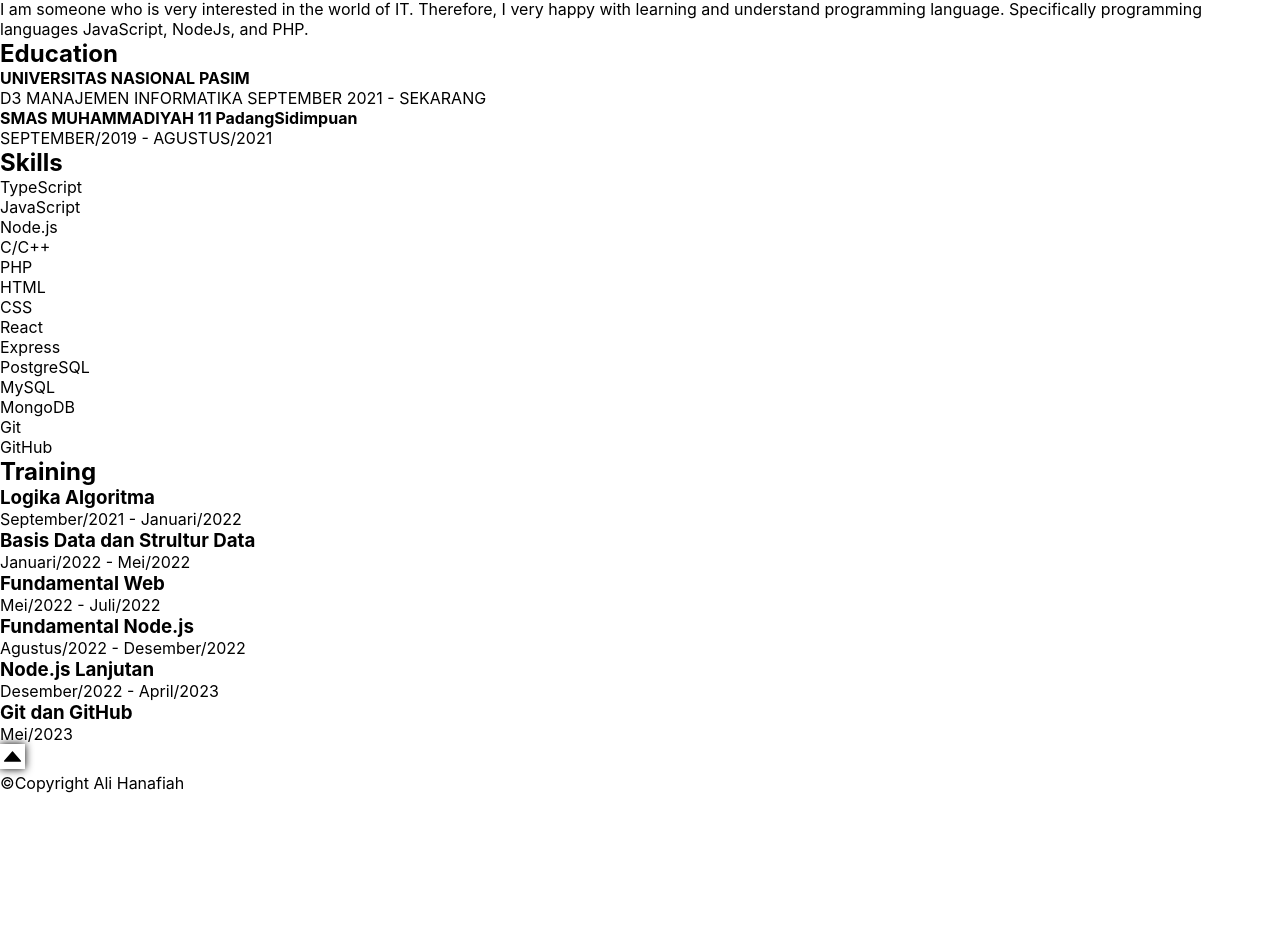
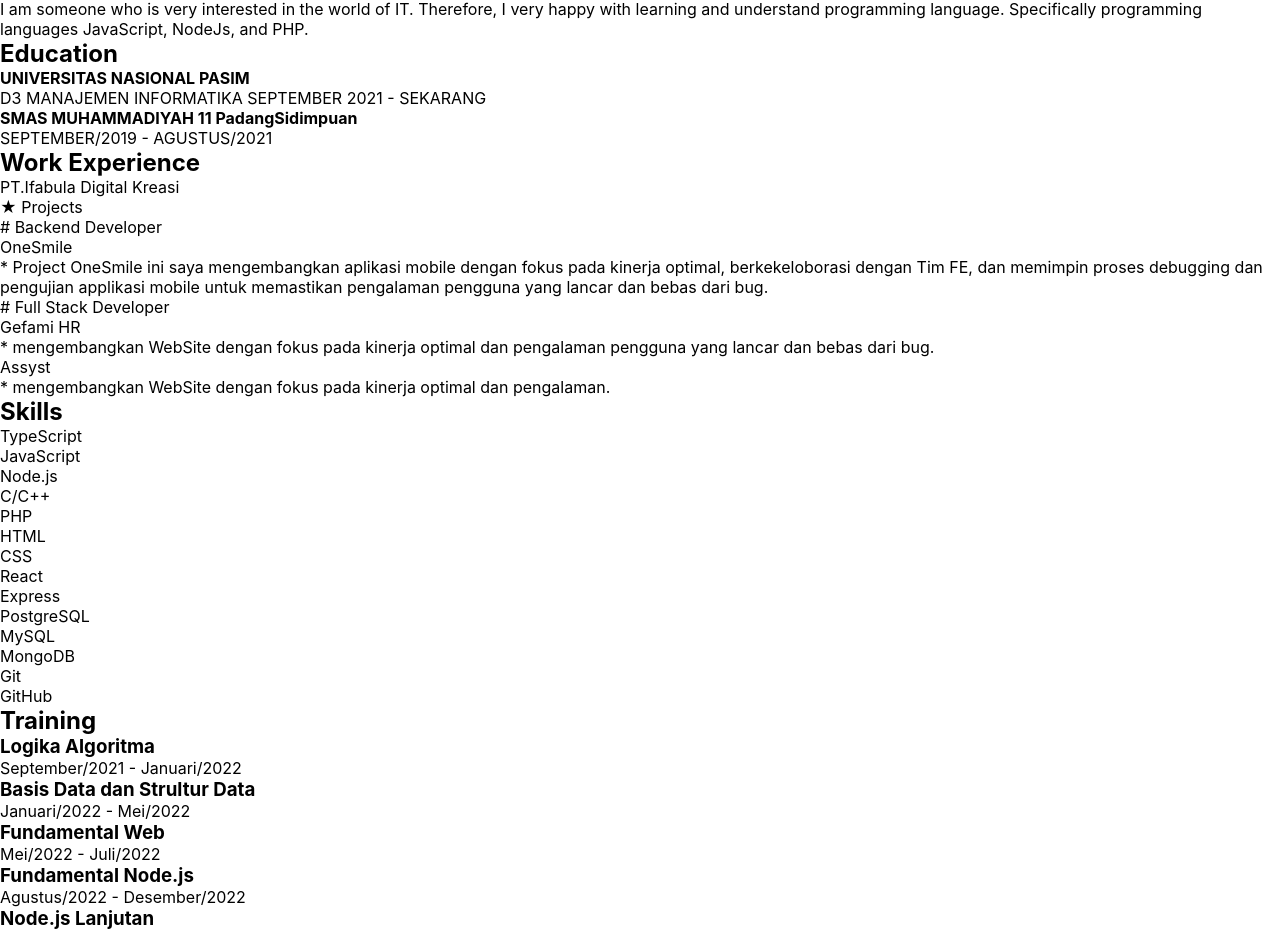
Before and after one commit to hanafiahlubis/portofolio-react, a React (Vite) app: page /CV in a window 1280 px wide. Shown: the part 2802-3733 px from the top of the page. Before the commit the page ends 3595 px from the top, so only its background shows below. Built offline with nearby package versions, Linux system fonts and the light colour scheme.

Commit message:
add work expreienes

```diff
--- a/package.json
+++ b/package.json
@@ -10,6 +10,10 @@
     "preview": "vite preview"
   },
   "dependencies": {
+    "@emotion/react": "^11.13.3",
+    "@emotion/styled": "^11.13.0",
+    "@mui/icons-material": "5.11.0",
+    "@mui/material": "^6.1.1",
     "create": "^0.0.2",
     "latihan-uts-talwind": "link:",
     "react": "^18.2.0",
--- a/src/components/MediaSosial.jsx
+++ b/src/components/MediaSosial.jsx
@@ -11,19 +11,19 @@
     <>
       <NavLink
         to="https://github.com/hanafiahlubis"
-        className={`${theme === "dark" ? "text-black" : "text-white"}`}
+        className={`${theme === "dark" ? "text-white" : "text-white"}`}
       >
         <BsGithub className="text-2xl " />
       </NavLink>
       <NavLink
         to="https://www.linkedin.com/in/ali-hanafiah-7067a8263/"
-        className={`${theme === "dark" ? "text-black" : "text-white"}`}
+        className={`${theme === "dark" ? "text-white" : "text-white"}`}
       >
         <BiLogoLinkedinSquare className="text-2xl " />
       </NavLink>
       <NavLink
         to="https://twitter.com/Ali_Hanafiah1"
-        className={`${theme === "dark" ? "text-black" : "text-white"}`}
+        className={`${theme === "dark" ? "text-white" : "text-white"}`}
       >
         <FaTwitter className="text-2xl " />
       </NavLink>
--- a/src/pages/CV.jsx
+++ b/src/pages/CV.jsx
@@ -4,6 +4,7 @@
 import { ThemeContext } from "../App";
 import { useRef } from "react";
 import BackToTopButton from "../components/BackToTopButton";
+import SentimentSatisfiedAltIcon from '@mui/icons-material/SentimentSatisfiedAlt';
 
 const cv = [
   {
@@ -51,6 +52,37 @@
       { name: "Git dan GitHub", date: "Mei/2023" },
     ],
   },
+  {
+    workExperiences: [
+      {
+        name: "PT.Ifabula Digital Kreasi",
+        deskriptions: [
+          {
+            name: "Backend Developer",
+            detail: [
+              {
+                projects: "OneSmile",
+                titles: ["Project  OneSmile ini saya mengembangkan aplikasi mobile dengan fokus pada kinerja optimal, berkekeloborasi dengan Tim FE, dan memimpin proses debugging dan pengujian applikasi mobile untuk memastikan pengalaman pengguna yang lancar dan bebas dari bug."]
+              }]
+          },
+          {
+            name: "Full Stack Developer",
+            detail: [
+              {
+                projects: "Gefami HR",
+                titles: [" mengembangkan WebSite dengan fokus pada kinerja optimal dan pengalaman pengguna yang lancar dan bebas dari bug."]
+              },
+              {
+                projects: "Assyst",
+                titles: ["mengembangkan WebSite dengan fokus pada kinerja optimal dan pengalaman."]
+
+              }
+            ]
+          },
+        ]
+      }
+    ]
+  }
 ];
 
 export default function CV() {
@@ -62,9 +94,8 @@
         <div className="flex flex-col gap-4">
           <h2 className="border-b-2">{cv[0].judul}</h2>
           <p
-            className={`${
-              theme === "dark" ? "bg-slate-600" : "bg-black"
-            } text-whit text-[12px] text-justify text-white w-[64%] m-auto  rounded-2xl p-4 sm:text-sm indent-4`}
+            className={`${theme === "dark" ? "bg-slate-600" : "bg-black"
+              } text-whit text-[12px] text-justify text-white w-[64%] m-auto  rounded-2xl p-4 sm:text-sm indent-4`}
           >
             {cv[0].profile}
           </p>
@@ -76,9 +107,8 @@
               return (
                 <div
                   key={i}
-                  className={`${
-                    theme === "dark" ? "bg-slate-600" : "bg-black"
-                  } flex flex-col gap-2 w-72 rounded-2xl text-white p-4`}
+                  className={`${theme === "dark" ? "bg-slate-600" : "bg-black"
+                    } flex flex-col gap-2 w-72 rounded-2xl text-white p-4`}
                 >
                   <h4 className="text-center">{education.name}</h4>
                   <p className="  text-center">{education.title}</p>
@@ -88,14 +118,60 @@
           </div>
         </div>
         <div className="flex flex-col gap-4">
+          <h2>Work Experience</h2>
+          <ul className="flex flex-wrap min-w-[94%] gap-2 list-disc justify-center">
+            {cv[4].workExperiences.map((work, i) => {
+              // console.log(work);
+
+              return (
+                <li
+                  className={`${theme === "dark" ? "bg-slate-600" : "bg-black"
+                    } text-white p-2 rounded-lg   w-[95%]  md:w-[80%]    h-["18rem"] overflow-y-auto `}
+                  key={i}
+                >
+                  <p className="text-center">{work?.name || ""}</p>
+                  ★ Projects
+                  <ul>
+                    {work?.deskriptions?.map(deskription => (
+                      <>
+                        <li className="ml-4"> # {deskription.name}
+
+                          <ul>
+
+                            {deskription?.detail.map(title => (
+                              <>
+                                <li className="before:content-['-'] ml-4 gap-4"> {title?.projects} </li>
+
+                                <ul>
+                                  {title?.titles.map(e => (
+                                    <li className="flex  ml-6 gap-2 ">
+                                      {/* <SentimentSatisfiedAltIcon /> */}
+                                      <p className="text-justify p-0 pr-2 pb-2 pl-2"> * <span>{e}</span></p>
+                                    </li>
+                                  ))}
+                                </ul>
+                              </>
+                            ))}
+                          </ul>
+                        </li>
+                      </>
+                    )
+                    )}
+
+                  </ul>
+                </li>
+              );
+            })}
+          </ul>
+        </div>
+        <div className="flex flex-col gap-4">
           <h2>Skills</h2>
           <ul className="flex flex-wrap min-w-[94%] gap-2 list-disc justify-center">
             {cv[2].skills.map((skill, i) => {
               return (
                 <li
-                  className={`${
-                    theme === "dark" ? "bg-slate-600" : "bg-black"
-                  } text-white p-2 rounded-lg w-[32%] text-center sm:w-1/5`}
+                  className={`${theme === "dark" ? "bg-slate-600" : "bg-black"
+                    } text-white p-2 rounded-lg w-[32%] text-center sm:w-1/5`}
                   key={i}
                 >
                   {skill}
@@ -113,9 +189,8 @@
             {cv[3].training.map((t, i) => {
               return (
                 <li
-                  className={`${
-                    theme === "dark" ? "bg-slate-600" : "bg-black"
-                  }  w-64 p-2 flex rounded-lg flex-col justify-evenly items-center text-white`}
+                  className={`${theme === "dark" ? "bg-slate-600" : "bg-black"
+                    }  w-64 p-2 flex rounded-lg flex-col justify-evenly items-center text-white`}
                   key={i}
                 >
                   <h3 className="text-center">{t.name}</h3>
```
Also changed, not shown: 1 other file (tests, documents, lock files or other folders).
